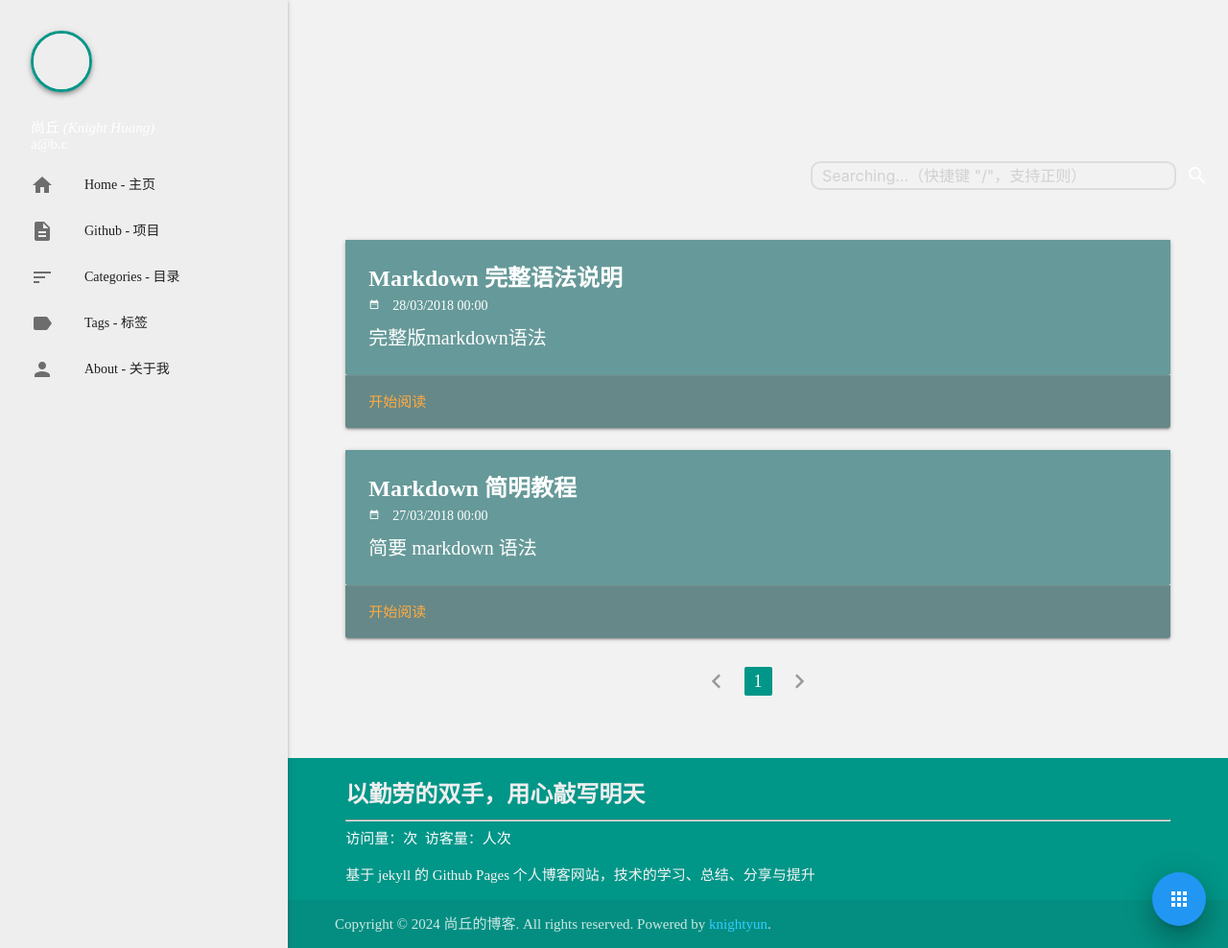
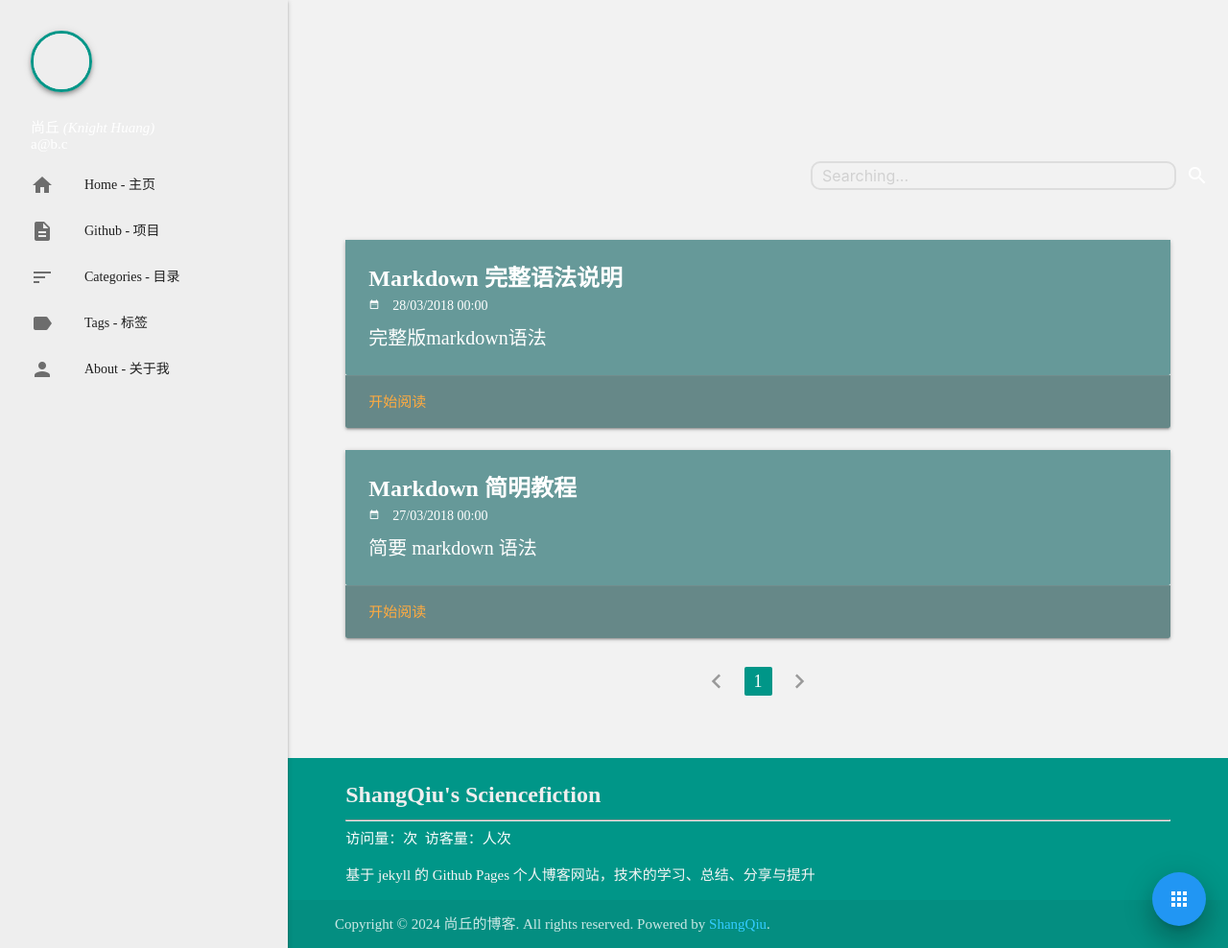
Before and after one commit to keepwalk/keepwalk.github.io, a Jekyll site: the page built from index.html, in a window 1280 px wide and 988 px high. Shown: the whole window at 96% size. Built offline with Jekyll 4.4.1, drawn with Linux system fonts in a browser that asks for light colours; the list of posts is cut into pages by our own code; comment, search, counter and statistics services are not loaded.

Commit message:
Update footer.html

```diff
--- a/_includes/footer.html
+++ b/_includes/footer.html
@@ -4,7 +4,7 @@
     <div class="container">
         <div class="row">
             <div class="col s12">
-                <p class="footer-message grey-text text-lighten-3">以勤劳的双手，用心敲写明天</p>
+                <p class="footer-message grey-text text-lighten-3">ShangQiu's Sciencefiction</p>
                 <hr>
                 <p class="visit-statistics">
                     <span id="busuanzi_container_site_pv">访问量：<span id="busuanzi_value_site_pv"></span>次</span>&nbsp;
@@ -17,13 +17,13 @@
     <div class="footer-copyright">
         <div class="container">
             Copyright &#xA9; {{"now" | date: "%Y"}} {{site.title}}. All rights reserved. Powered by
-            <a href={{site.github_repo}}>knightyun</a>.
+            <a href={{site.github_repo}}>ShangQiu</a>.
         </div>
     </div>
     <!-- Search box -->
     <div class="search">
         <i class="material-icons search-icon search-start">search</i>
-        <input type="text" class="search-input" placeholder="Searching...（快捷键 &quot;/&quot;，支持正则）" />
+        <input type="text" class="search-input" placeholder="Searching..." />
         <i class="material-icons search-icon search-clear">clear</i>
         <div class="search-results z-depth-4"></div>
     </div>
@@ -126,7 +126,7 @@
                 "https://jspassport.ssl.qhimg.com/11.0.1.js?9a9ed8ab4ddeae919346a010fbb8884f";
             document.write('<script src="' + src + '" id="sozz"><\/script>');
         })();
-    </script>
+    </script> -->
     <!-- Global site tag (gtag.js) - Google Analytics -->
     <script async src="https://www.googletagmanager.com/gtag/js?id=UA-156262762-1"></script>
     <script>
```
Also changed, not shown: other parts of _includes/footer.html (+1 -1 lines).
